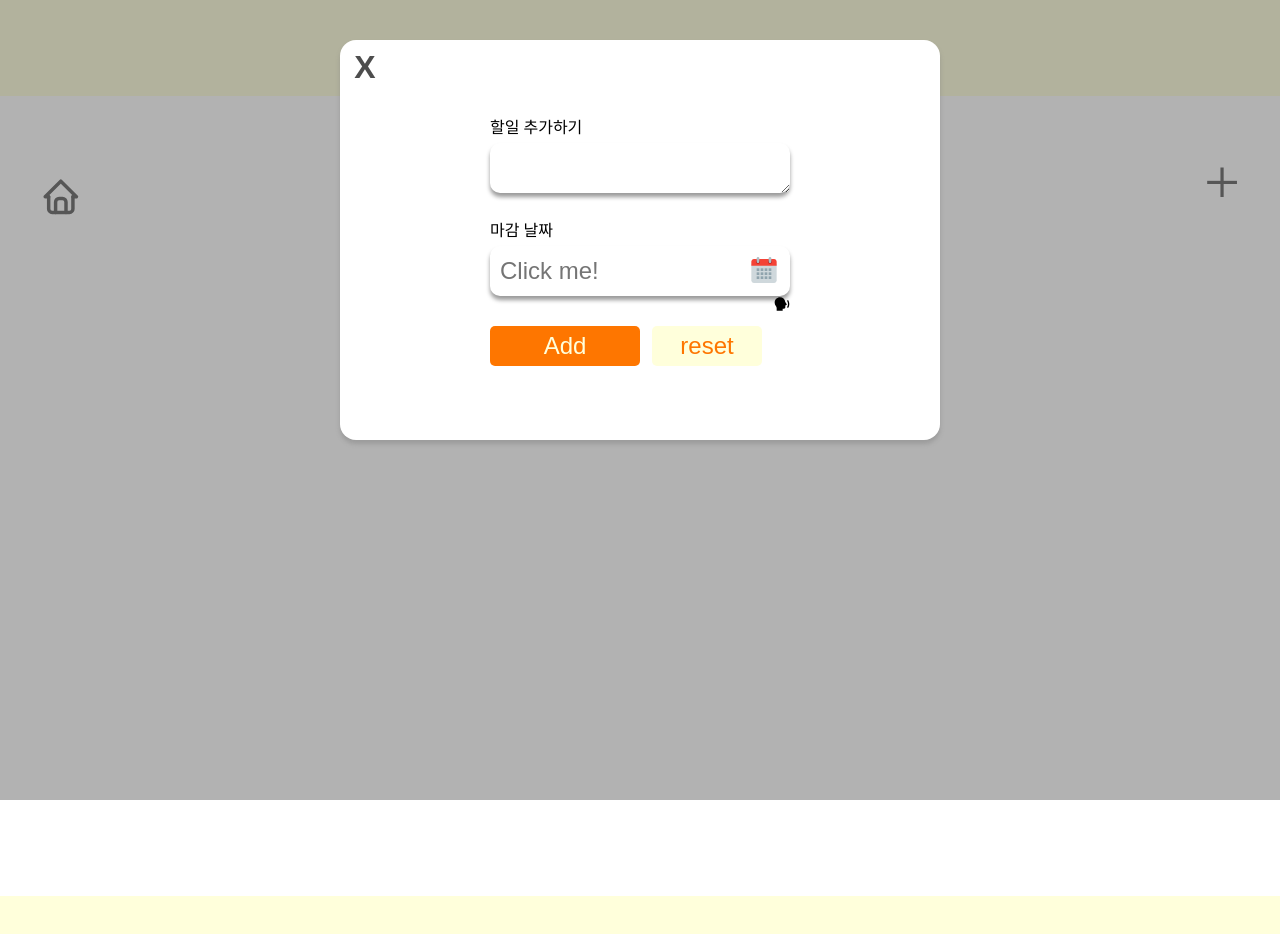
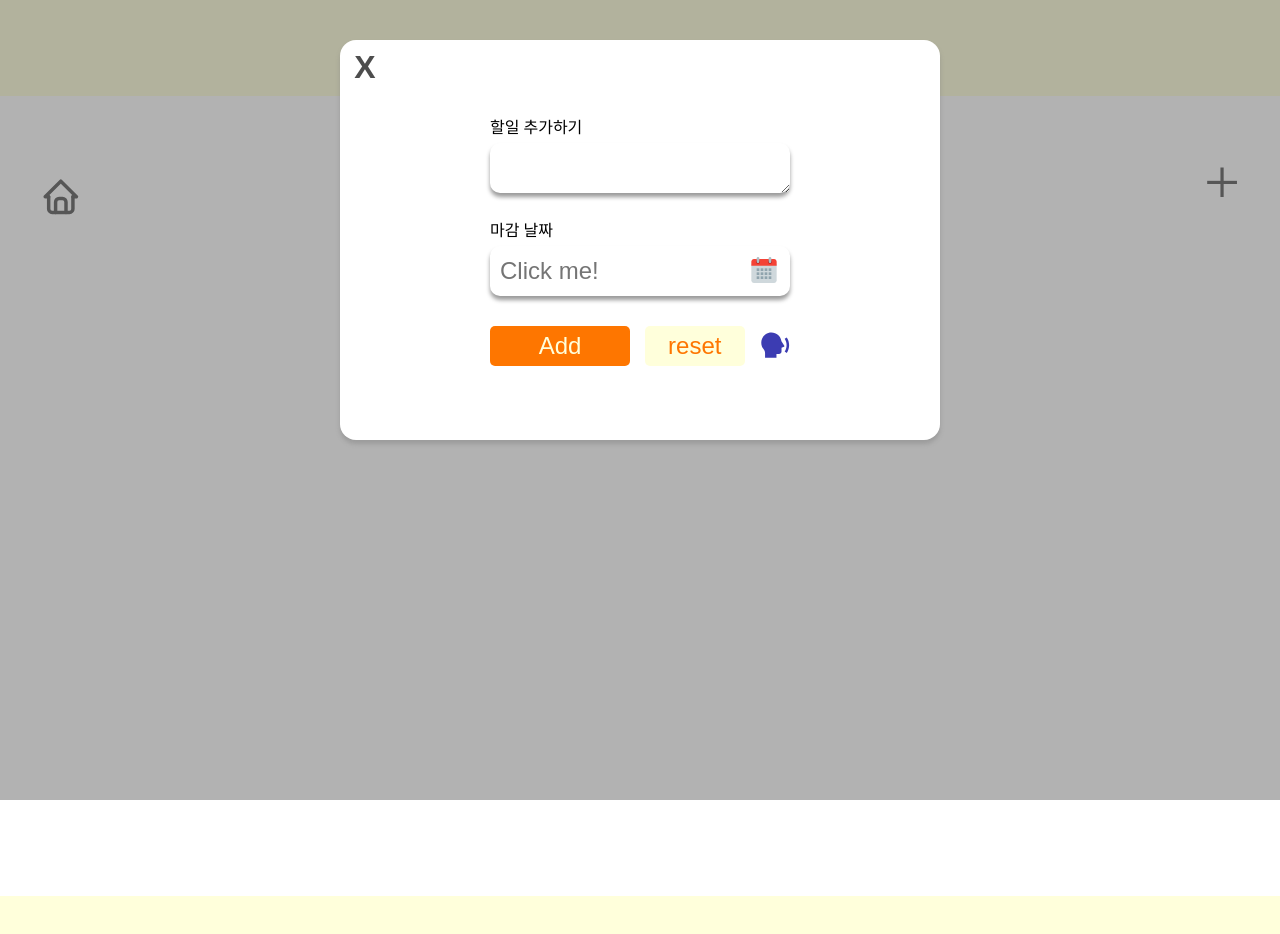
Before and after one commit to hyeleeeeen/todoList, a Next.js app: page /addTodo in a window 1280 px wide. Shown: the top 934 px of the page. Built offline with nearby package versions, Linux system fonts and the light colour scheme.

Commit message:
음성기능 아이콘 스타일링

```diff
--- a/src/app/component/addTodoModal.module.css
+++ b/src/app/component/addTodoModal.module.css
@@ -69,7 +69,6 @@
   margin-bottom: 5px;
   font-weight: 500;
 }
-
 .textarea {
   width: 300px;
   min-height: 50px;
@@ -79,6 +78,7 @@
   border-radius: 10px;
   color: rgb(89, 89, 89);
   cursor: pointer;
+  padding-top: 6px;
 }
 
 .textarea:focus {
@@ -132,12 +132,13 @@
   display: flex;
   justify-content: space-between;
   width: 300px;
+  align-items: baseline;
 }
 
 .addBtn {
   border: none;
   height: 40px;
-  width: 150px;
+  width: 140px;
   margin-top: 30px;
   background-color: rgb(254, 118, 0);
   color: rgb(255, 255, 219);
@@ -154,7 +155,7 @@
 .resetBtn {
   background-color: rgb(255, 255, 219);
   height: 40px;
-  width: 110px;
+  width: 100px;
   margin-top: 30px;
   color: rgb(254, 118, 0);
   font-size: 1.5rem;
@@ -167,3 +168,24 @@
 .resetBtn:hover {
   opacity: 0.7;
 }
+
+.speakIcon {
+  font-size: 1.9rem;
+  color: rgb(60, 60, 178);
+  cursor: pointer;
+  opacity: 1;
+  position: relative;
+  top: 6px;
+}
+
+.speakIcon:hover {
+  opacity: 0.7;
+}
+
+.listeningIcon {
+  font-size: 1.9rem;
+  color: rgb(255, 28, 28);
+  cursor: pointer;
+  position: relative;
+  top: 6px;
+}
```
